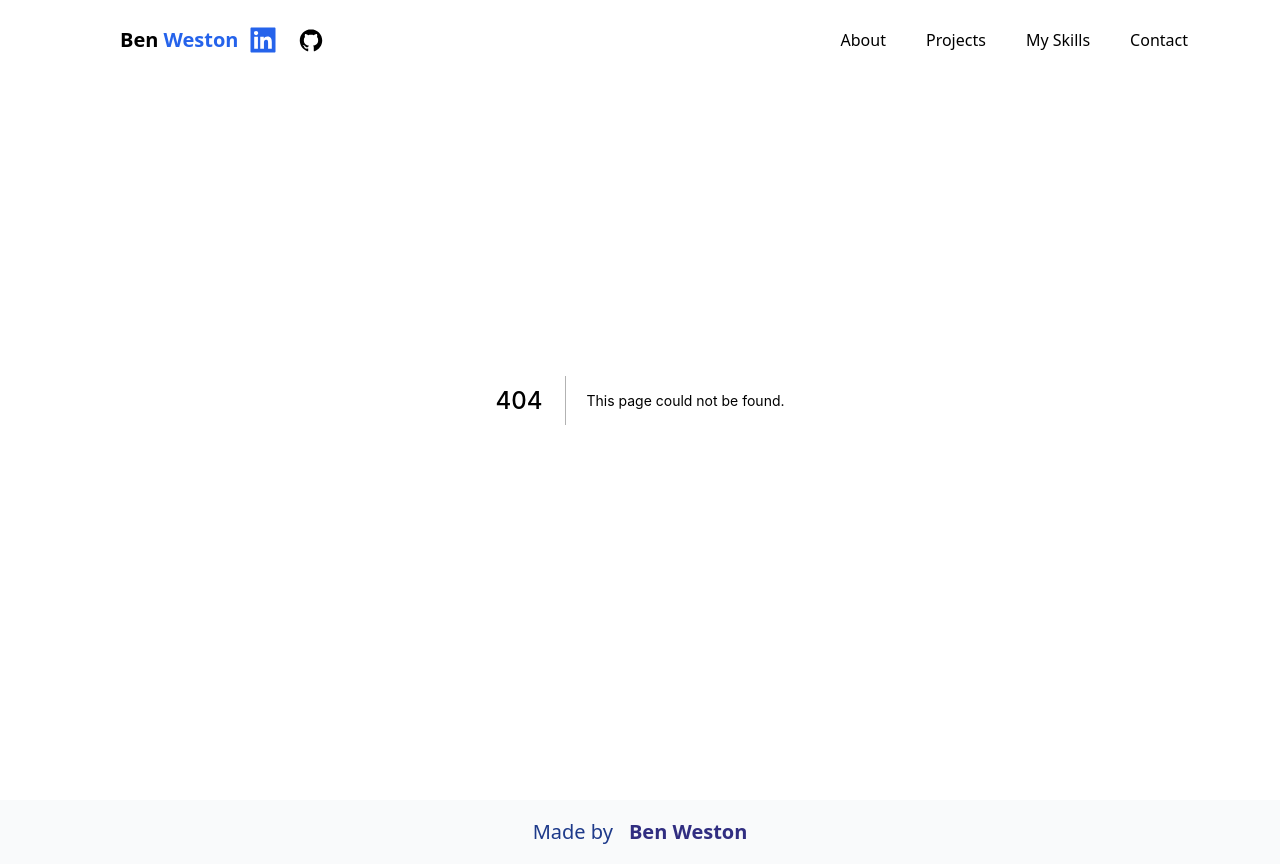
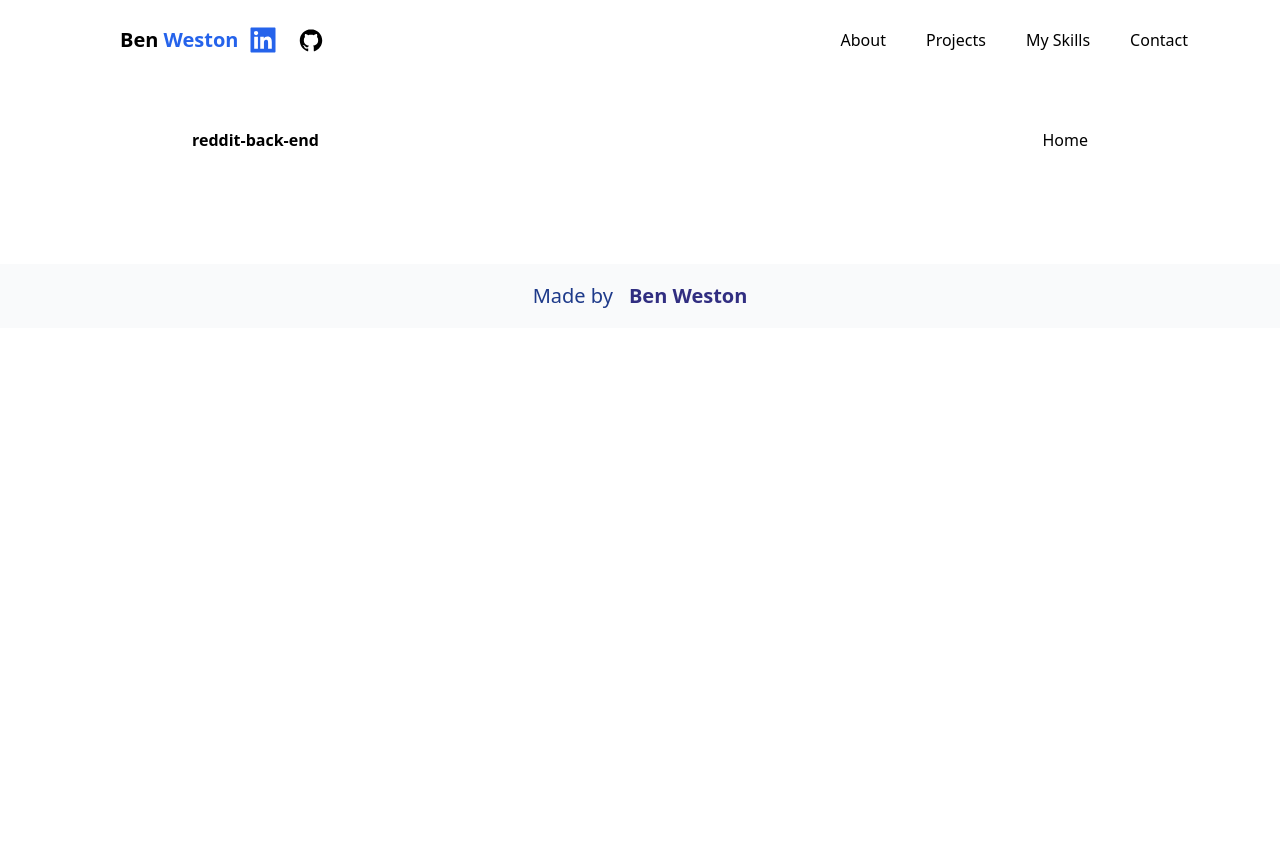
Before and after one commit to benwestondigital/next-portfolio, a Next.js app: page /projects/reddit-back-end in a window 1280 px wide. Before the commit this address had no page. After the commit the page ends 800 px from the top, so only its background shows below. Built offline with nearby package versions, Linux system fonts and the light colour scheme.

Commit message:
add individual project page

```diff
--- /dev/null
+++ b/pages/projects/[slug].js
@@ -0,0 +1,18 @@
+import React from 'react';
+import { useRouter } from 'next/router';
+import Link from 'next/link';
+
+const ProjectPage = () => {
+  const router = useRouter();
+  const { slug } = router.query;
+  return (
+    <div className='flex justify-between text-center md:mx-20 md:pt-32 p-28'>
+      <h1 className='font-semibold'>{slug}</h1>
+      <Link href='/'>
+        <a>Home</a>
+      </Link>
+    </div>
+  );
+};
+
+export default ProjectPage;
```
